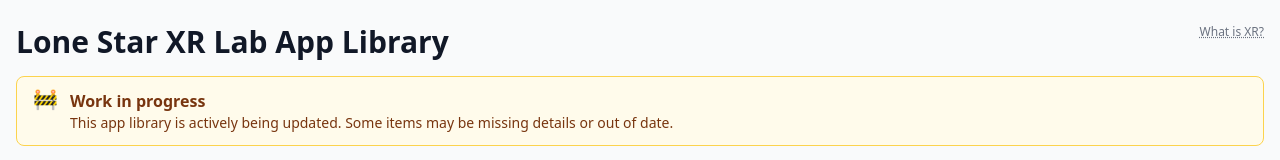
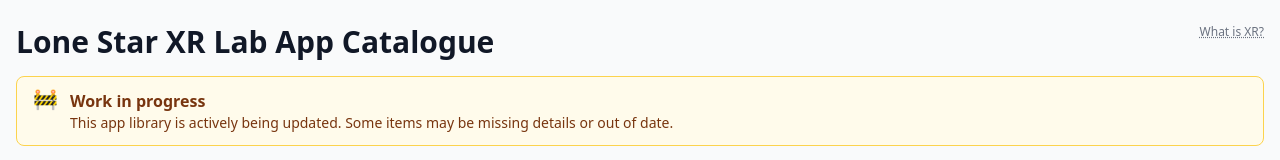
Before and after one commit to Lone-Star-XR-Lab/xr-lab-catalogue, a plain HTML site: page index.html in a window 1280 px wide. Shown: the top 160 px of the page. Drawn offline with nearby package versions, Linux system fonts and the light colour scheme.

Commit message:
updating name

```diff
--- a/index.html
+++ b/index.html
@@ -3,7 +3,7 @@
 <head>
   <meta charset="UTF-8" />
   <meta name="viewport" content="width=device-width, initial-scale=1.0"/>
-  <title>Lone Star XR Lab App Library</title>
+  <title>Lone Star XR Lab App Catalogue</title>
   <script src="https://cdn.tailwindcss.com"></script>
   <script defer src="https://cdn.jsdelivr.net/npm/alpinejs@3.x.x/dist/cdn.min.js"></script>
   <style>
@@ -20,7 +20,7 @@
   <div class="max-w-7xl mx-auto px-4 py-6">
     <!-- Header -->
     <div class="flex items-start justify-between gap-3">
-      <h1 class="text-3xl font-bold">Lone Star XR Lab App Library</h1>
+      <h1 class="text-3xl font-bold">Lone Star XR Lab App Catalogue </h1>
       <p class="text-xs text-gray-500 no-print">
         <span class="underline decoration-dotted cursor-help" title="XR is an umbrella term for VR, AR, and MR.">What is XR?</span>
       </p>
```
